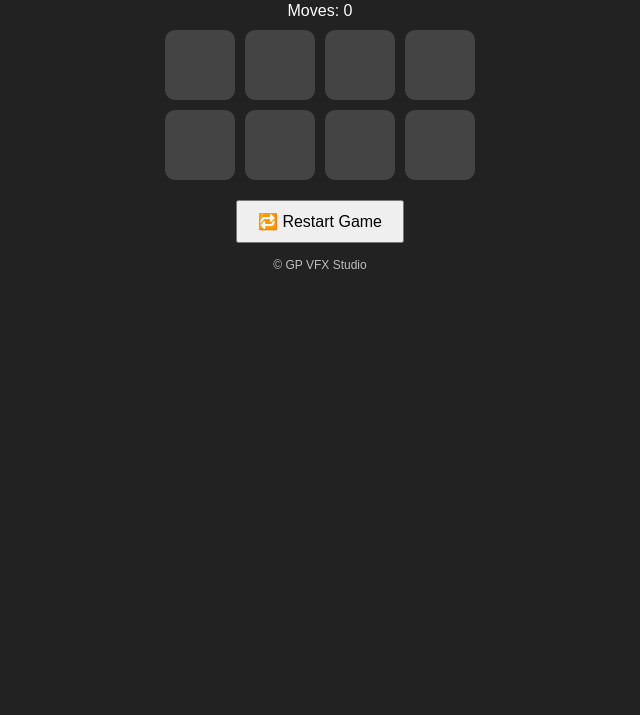
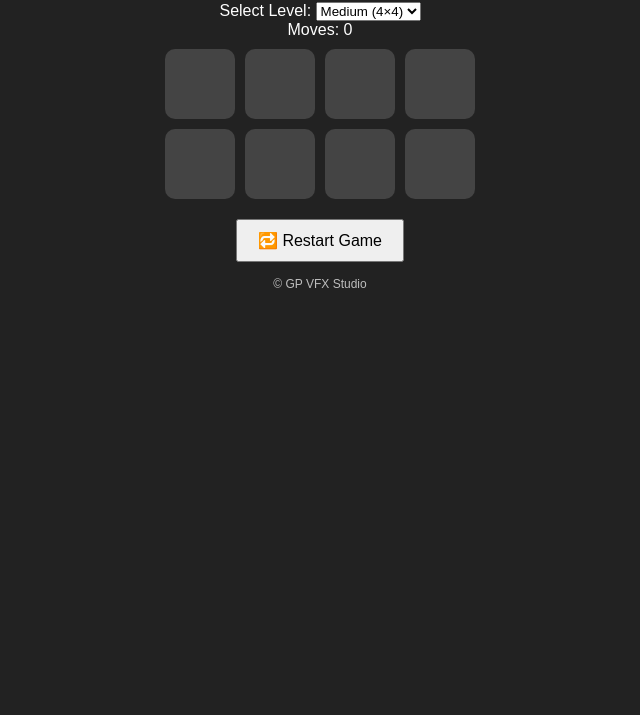
Before and after one commit to gourabpal39-cpu/puzzle-game, a plain HTML site: page index.html in a window 1280 px wide. Shown: the part 85-800 px from the top of the page, without its empty margins (320-960 px from the left). Drawn offline with Linux system fonts and the light colour scheme.

Commit message:
Add level selection dropdown to index.html

```diff
--- a/index.html
+++ b/index.html
@@ -8,6 +8,13 @@
 </head>
 <body>
   <h1>🧠 Puzzle Memory Game</h1>
+  <!-- LEVEL SELECT -->
+<label>Select Level:</label>
+<select id="levelSelect">
+  <option value="easy">Easy (2×2)</option>
+  <option value="medium" selected>Medium (4×4)</option>
+  <option value="hard">Hard (6×6)</option>
+</select>
 
   <p id="stats">Moves: <span id="moveCount">0</span></p>
 
```
